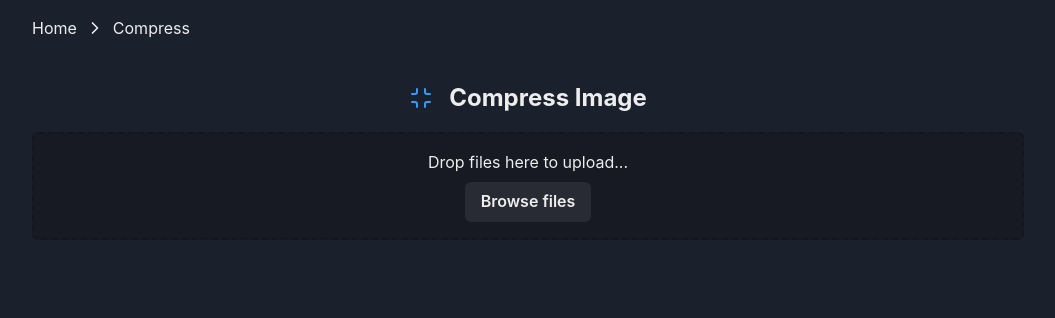
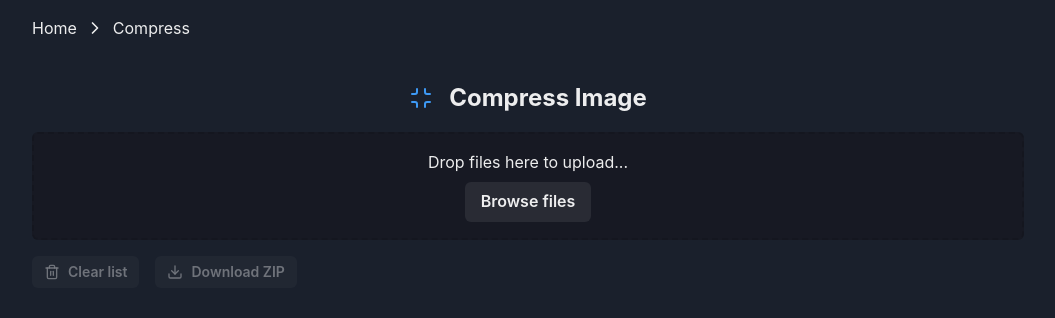
Before and after one commit to malcodeman/image-mods, a Next.js app: page /compress in a window 1280 px wide. Shown: the top 318 px of the page, without its empty margins (112-1167 px from the left). Built offline with nearby package versions, Linux system fonts and the light colour scheme.

Commit message:
Adds clear list handler

```diff
--- a/components/Table.tsx
+++ b/components/Table.tsx
@@ -29,7 +29,7 @@ function Table(props: props) {
   });
 
   return (
-    <ChakraTable {...getTableProps()}>
+    <ChakraTable size="sm" {...getTableProps()}>
       <Thead>
         {headerGroups.map((group) => (
           // eslint-disable-next-line react/jsx-key
--- a/pages/compress.tsx
+++ b/pages/compress.tsx
@@ -1,6 +1,6 @@
 import React from "react";
 import { Box, Flex, Container, Button } from "@chakra-ui/react";
-import { Minimize, Download } from "react-feather";
+import { Minimize, Download, Trash2 } from "react-feather";
 import Compressor from "compressorjs";
 import { saveAs } from "file-saver";
 import * as R from "ramda";
@@ -56,6 +56,7 @@ function Compress() {
           const image: File = props.row.original;
           return (
             <Button
+              size="sm"
               leftIcon={<Download size={16} />}
               onClick={() => saveAs(image, image.name)}
             >
@@ -63,41 +64,28 @@ function Compress() {
             </Button>
           );
         },
-        Header: function blobHeader() {
-          async function downloadZip() {
-            try {
-              const zip = new Zip();
-              for (const file of compressedFiles) {
-                zip.file(file.name, file);
-              }
-              const content = await zip.generateAsync({ type: "blob" });
-              saveAs(content, "imagemods.zip");
-            } catch (err) {
-              toast({
-                title: "An error occurred.",
-                description: err.message,
-                status: "error",
-                duration: 9000,
-                isClosable: true,
-              });
-            }
-          }
-
-          return (
-            <Button leftIcon={<Download size={16} />} onClick={downloadZip}>
-              Download ZIP
-            </Button>
-          );
-        },
       },
     ],
-    [compressedFiles, toast]
+    []
   );
-  const [isLoading, setIsLoading] = React.useState<boolean>(false);
+  const [isCompressLoading, setIsCompressLoading] =
+    React.useState<boolean>(false);
+  const [isZipLoading, setIsZipLoading] = React.useState<boolean>(false);
+  const isTableEmpty: boolean = compressedFiles.length === 0;
+
+  function showToast(description: string) {
+    toast({
+      title: "An error occurred.",
+      description: description,
+      status: "error",
+      duration: 9000,
+      isClosable: true,
+    });
+  }
 
   async function onDrop(acceptedFiles: File[]) {
     try {
-      setIsLoading(true);
+      setIsCompressLoading(true);
       const files = await Promise.all(
         R.map(async (file) => {
           return await compressFile(file);
@@ -105,15 +93,9 @@ function Compress() {
       );
       setCompressedFiles([...compressedFiles, ...files]);
     } catch (err) {
-      toast({
-        title: "An error occurred.",
-        description: err.message,
-        status: "error",
-        duration: 9000,
-        isClosable: true,
-      });
+      showToast(err.message);
     } finally {
-      setIsLoading(false);
+      setIsCompressLoading(false);
     }
   }
 
@@ -129,6 +111,22 @@ function Compress() {
     });
   }
 
+  async function downloadZip() {
+    try {
+      setIsZipLoading(true);
+      const zip = new Zip();
+      for (const file of compressedFiles) {
+        zip.file(file.name, file);
+      }
+      const content = await zip.generateAsync({ type: "blob" });
+      saveAs(content, "imagemods.zip");
+    } catch (err) {
+      showToast(err.message);
+    } finally {
+      setIsZipLoading(false);
+    }
+  }
+
   return (
     <Flex paddingTop="4" paddingBottom="4">
       <Container maxWidth="container.lg">
@@ -142,11 +140,29 @@ function Compress() {
           />
         </Box>
         <Box mb="4">
-          <FileUploader onDrop={onDrop} isLoading={isLoading} />
+          <FileUploader onDrop={onDrop} isLoading={isCompressLoading} />
         </Box>
-        {compressedFiles.length > 0 && (
-          <Table columns={columns} data={compressedFiles} />
-        )}
+        <Box mb="4">
+          <Button
+            mr="4"
+            size="sm"
+            leftIcon={<Trash2 size={16} />}
+            isDisabled={isTableEmpty}
+            onClick={() => setCompressedFiles([])}
+          >
+            Clear list
+          </Button>
+          <Button
+            size="sm"
+            leftIcon={<Download size={16} />}
+            isDisabled={isTableEmpty}
+            isLoading={isZipLoading}
+            onClick={downloadZip}
+          >
+            Download ZIP
+          </Button>
+        </Box>
+        {!isTableEmpty && <Table columns={columns} data={compressedFiles} />}
       </Container>
     </Flex>
   );
```
